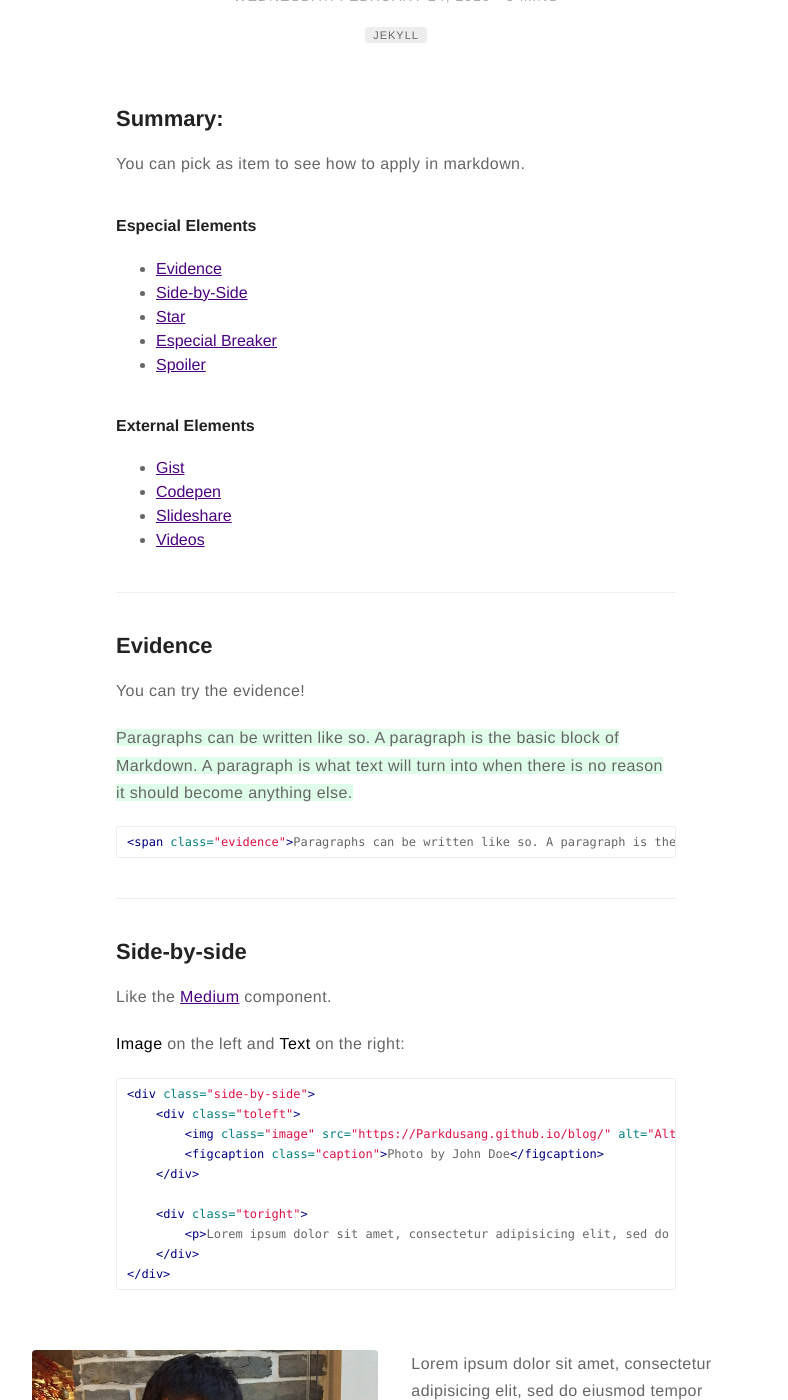
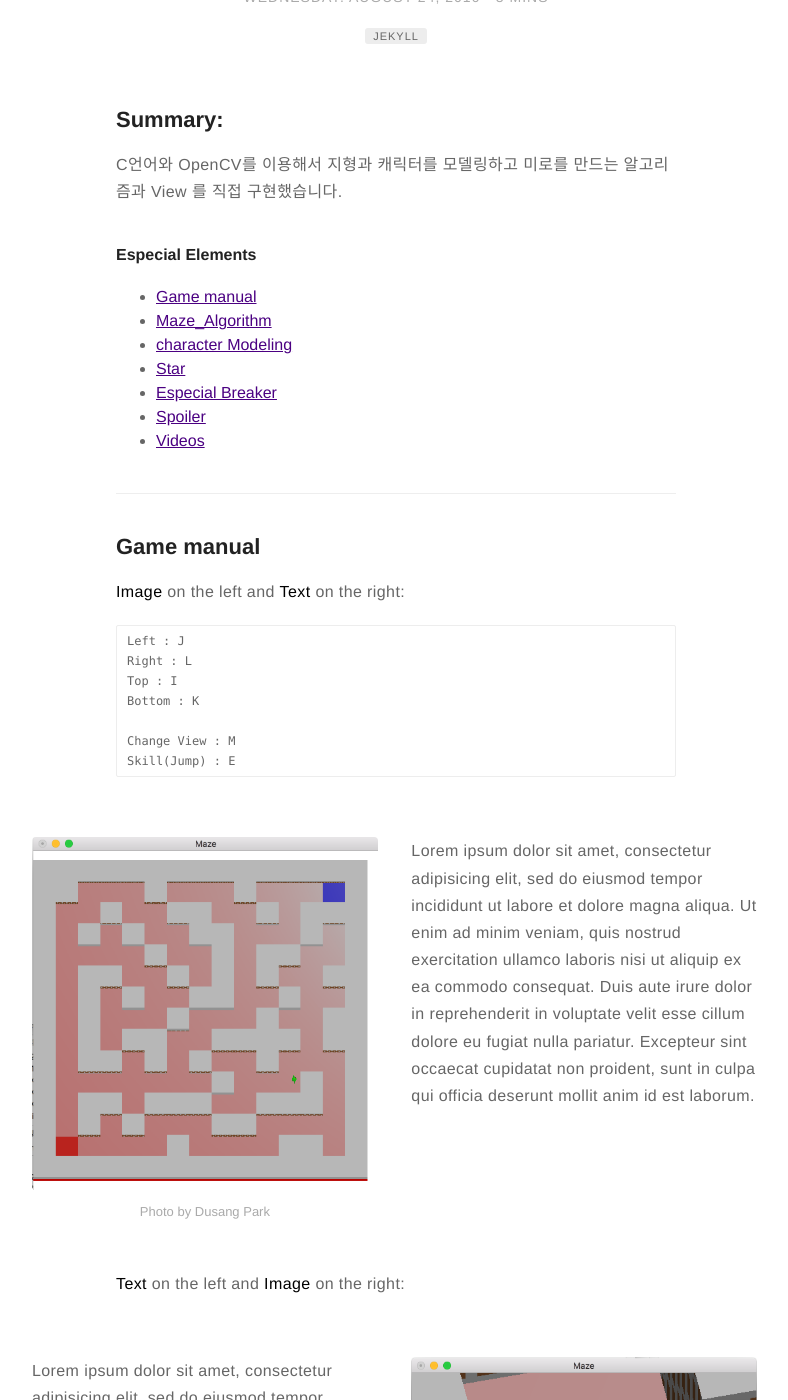
Before and after one commit to Parkdusang/blog, a Jekyll site: the page built from _posts/2015-02-24-Maze Escape Game - 3D Modeling.markdown, in a window 1280 px wide and 1400 px high, scrolled down 201 px. Shown: the whole window, without its empty margins (244-1032 px from the left). Built offline with Jekyll 4.4.1, drawn with Linux system fonts in a browser that asks for light colours; emoji names are drawn with the system emoji font; comment, search, counter and statistics services are not loaded; some of the changed text lies outside the part shown.

Commit message:
Change Content MazeEscape

```diff
--- a/_posts/2015-02-24-Maze Escape Game - 3D Modeling.markdown
+++ b/_posts/2015-02-24-Maze Escape Game - 3D Modeling.markdown
@@ -1,7 +1,7 @@
 ---
-title: "Markdown Extra Components"
+title: ":ramen:Maze Escape Game - 3D Modeling"
 layout: post
-date: 2016-02-24 22:48
+date: 2016-08-24 20:48
 image: /assets/images/markdown.jpg
 headerImage: false
 tag: jekyll
@@ -16,58 +16,35 @@ externalLink: false
 
 ## Summary:
 
-You can pick as item to see how to apply in markdown.
+C언어와 OpenCV를 이용해서 지형과 캐릭터를 모델링하고 미로를 만드는 알고리즘과 View 를 직접 구현했습니다.
 
 #### Especial Elements
-- [Evidence](#evidence)
-- [Side-by-Side](#side-by-side)
+- [Game manual](#Game manual)
+- [Maze_Algorithm](#Maze_Algorithm)
+- [character Modeling](#character Modeling)
 - [Star](#star)
 - [Especial Breaker](#especial-breaker)
 - [Spoiler](#spoiler)
+- [Videos](#Videos)
 
-#### External Elements
-- [Gist](#gist)
-- [Codepen](#codepen)
-- [Slideshare](#slideshare)
-- [Videos](#videos)
 
 ---
+## Game manual
+**Image** on the left and **Text** on the right:
+{% highlight html %}
+Left : J
+Right : L
+Top : I
+Bottom : K
 
-## Evidence
-
-You can try the evidence!
-
-<span class="evidence">Paragraphs can be written like so. A paragraph is the basic block of Markdown. A paragraph is what text will turn into when there is no reason it should become anything else.</span>
-
-{% highlight html %}
-<span class="evidence">Paragraphs can be written like so. A paragraph is the basic block of Markdown. A paragraph is what text will turn into when there is no reason it should become anything else.</span>
-{% endhighlight %}
-
----
-
-## Side-by-side
-
-Like the [Medium](https://medium.com/) component.
-
-**Image** on the left and **Text** on the right:
-
-{% highlight html %}
-<div class="side-by-side">
-    <div class="toleft">
-        <img class="image" src="{{ site.url }}/{{ assets/images/1_1.png }}" alt="Alt Text">
-        <figcaption class="caption">Photo by John Doe</figcaption>
-    </div>
-
-    <div class="toright">
-        <p>Lorem ipsum dolor sit amet, consectetur adipisicing elit, sed do eiusmod tempor incididunt ut labore et dolore magna aliqua. Ut enim ad minim veniam, quis nostrud exercitation ullamco laboris nisi ut aliquip ex ea commodo consequat. Duis aute irure dolor in reprehenderit in voluptate velit esse cillum dolore eu fugiat nulla pariatur. Excepteur sint occaecat cupidatat non proident, sunt in culpa qui officia deserunt mollit anim id est laborum.</p>
-    </div>
-</div>
+Change View : M
+Skill(Jump) : E
 {% endhighlight %}
 
 <div class="side-by-side">
     <div class="toleft">
-        <img class="image" src="{{ site.url }}/{{ site.picture }}" alt="Alt Text">
-        <figcaption class="caption">Photo by John Doe</figcaption>
+        <img class="image" src="{{ site.url }}/{{ 'assets/images/1_1.png' }}" alt="Alt Text">
+        <figcaption class="caption">Photo by Dusang Park</figcaption>
     </div>
 
     <div class="toright">
@@ -77,105 +54,68 @@ Like the [Medium](https://medium.com/) component.
 
 **Text** on the left and **Image** on the right:
 
-{% highlight html %}
 <div class="side-by-side">
     <div class="toleft">
         <p>Lorem ipsum dolor sit amet, consectetur adipisicing elit, sed do eiusmod tempor incididunt ut labore et dolore magna aliqua. Ut enim ad minim veniam, quis nostrud exercitation ullamco laboris nisi ut aliquip ex ea commodo consequat. Duis aute irure dolor in reprehenderit in voluptate velit esse cillum dolore eu fugiat nulla pariatur. Excepteur sint occaecat cupidatat non proident, sunt in culpa qui officia deserunt mollit anim id est laborum.</p>
     </div>
 
     <div class="toright">
-        <img class="image" src="{{ site.url }}/{{ site.picture }}" alt="Alt Text">
-        <figcaption class="caption">Photo by John Doe</figcaption>
+        <img class="image" src="{{ site.url }}/{{ 'assets/images/1_2.png' }}" alt="Alt Text">
+        <figcaption class="caption">Photo by Dusang Park</figcaption>
     </div>
 </div>
+
+
+---
+## Maze_Algorithm
+
+테두리 부분을 전부 벽으로 만듭니다.
+<span class="evidence">1,1의 좌표를 시작점으로, width와 height의 -1 지점을 도착지점으로 설정합니다.  </span>
+도착점과 시작점을 설정하게되면 알고리즘에 의해 미로를 maze[y][x]에 저장합니다.
+maze[][] == 2 는 벽으로 그외엔 길로 인식합니다.
+자세한 코드는 깃허브에 올라와 있습니다.
+
+{% highlight cpp %}
+void makewall(int y, int x) {
+    checkroad[y][x] = false;
+    int solutionArray[4] = { 1, 2, 3, 4};
+    ShuffleArray(solutionArray);
+
+    for(int i = 0 ; i< 4 ; i++){
+        if(solutionArray[i] == 1){
+            routetop(y ,x);
+        }
+        else if(solutionArray[i] == 2){
+            routeright(y,x);
+        }
+        else if(solutionArray[i] == 3){
+            routebottom(y ,x);
+        }
+        else{
+            routeleft(y ,x);
+        }
+    }
+    return ;
+}
 {% endhighlight %}
+
+---
+
+## Game Clear
 
 <div class="side-by-side">
     <div class="toleft">
-        <p>Lorem ipsum dolor sit amet, consectetur adipisicing elit, sed do eiusmod tempor incididunt ut labore et dolore magna aliqua. Ut enim ad minim veniam, quis nostrud exercitation ullamco laboris nisi ut aliquip ex ea commodo consequat. Duis aute irure dolor in reprehenderit in voluptate velit esse cillum dolore eu fugiat nulla pariatur. Excepteur sint occaecat cupidatat non proident, sunt in culpa qui officia deserunt mollit anim id est laborum.</p>
+        <img class="image" src="{{ site.url }}/{{ 'assets/images/1_3.png' }}" alt="Alt Text">
+        <figcaption class="caption">Photo by Dusang Park</figcaption>
     </div>
 
     <div class="toright">
-        <img class="image" src="{{ site.url }}/{{ site.picture }}" alt="Alt Text">
-        <figcaption class="caption">Photo by John Doe</figcaption>
+        <p>Lorem ipsum dolor sit amet, consectetur adipisicing elit, sed do eiusmod tempor incididunt ut labore et dolore magna aliqua. Ut enim ad minim veniam, quis nostrud exercitation ullamco laboris nisi ut aliquip ex ea commodo consequat. Duis aute irure dolor in reprehenderit in voluptate velit esse cillum dolore eu fugiat nulla pariatur. Excepteur sint occaecat cupidatat non proident, sunt in culpa qui officia deserunt mollit anim id est laborum.</p>
     </div>
 </div>
 
 ---
 
-## Star
-
-You can give evidence to a post. Just add the tag to the markdown file.
-
-{% highlight raw %}
-star: true
-{% endhighlight %}
-
----
-
-## Especial Breaker
-
-You can add a especial *hr* to your text.
-
-{% highlight html %}
-<div class="breaker"></div>
-{% endhighlight %}
-
-<div class="breaker"></div>
-
----
-
-## Spoiler
-
-You can add an especial hidden content that appears on hover.
-
-{% highlight html %}
-<div class="spoiler"><p>your content</p></div>
-{% endhighlight %}
-
-<div class="spoiler"><p>Lorem ipsum dolor sit amet, consectetur adipisicing elit, sed do eiusmod tempor incididunt ut labore et dolore magna aliqua. Ut enim ad minim veniam, quis nostrud exercitation ullamco laboris nisi ut aliquip ex ea commodo consequat. Duis aute irure dolor in reprehenderit in voluptate velit esse cillum dolore eu fugiat nulla pariatur. Excepteur sint occaecat cupidatat non proident, sunt in culpa qui officia deserunt mollit anim id est laborum.</p></div>
-
----
-
-## Gist
-
-You can add Gists from github.
-
-{% highlight raw %}
-{ % gist sergiokopplin/91ff4220480727b47224245ee2e9c291 % }
-{% endhighlight %}
-
-{% gist sergiokopplin/91ff4220480727b47224245ee2e9c291 %}
-
----
-
-## Codepen
-
-You can add Pens from Codepen.
-
-{% highlight html %}
-<p data-height="268" data-theme-id="0" data-slug-hash="gfdDu" data-default-tab="result" data-user="chriscoyier" class='codepen'>
-    See the Pen <a href='http://codepen.io/chriscoyier/pen/gfdDu/'>Crappy Recreation of the Book Cover of *The Flame Alphabet*</a> by Chris Coyier (<a href='http://codepen.io/chriscoyier'>@chriscoyier</a>) on <a href='http://codepen.io'>CodePen</a>.
-</p>
-<script async src="//assets.codepen.io/assets/embed/ei.js"></script>
-{% endhighlight %}
-
-<p data-height="268" data-theme-id="0" data-slug-hash="gfdDu" data-default-tab="result" data-user="chriscoyier" class='codepen'>See the Pen <a href='http://codepen.io/chriscoyier/pen/gfdDu/'>Crappy Recreation of the Book Cover of *The Flame Alphabet*</a> by Chris Coyier (<a href='http://codepen.io/chriscoyier'>@chriscoyier</a>) on <a href='http://codepen.io'>CodePen</a>.</p>
-<script async src="//assets.codepen.io/assets/embed/ei.js"></script>
-
----
-
-## Slideshare
-
-Add your presentations here!
-
-{% highlight html %}
-<iframe src="//www.slideshare.net/slideshow/embed_code/key/hqDhSJoWkrHe7l" width="560" height="310" frameborder="0" marginwidth="0" marginheight="0" scrolling="no" style="border:1px solid #CCC; border-width:1px; margin-bottom:5px; max-width: 100%;" allowfullscreen> </iframe>
-{% endhighlight %}
-
-<iframe src="//www.slideshare.net/slideshow/embed_code/key/hqDhSJoWkrHe7l" width="560" height="310" frameborder="0" marginwidth="0" marginheight="0" scrolling="no" style="border:1px solid #CCC; border-width:1px; margin-bottom:5px; max-width: 100%;" allowfullscreen> </iframe>
-
----
 
 ## Videos
 
@@ -187,11 +127,4 @@ Do you want some videos? Youtube, Vimeo or Vevo? Copy the embed code and paste o
 <iframe width="560" height="310" src="https://www.youtube.com/embed/r7XhWUDj-Ts" frameborder="0" allowfullscreen></iframe>
 {% endhighlight %}
 
-<iframe width="560" height="310" src="https://www.youtube.com/embed/r7XhWUDj-Ts" frameborder="0" allowfullscreen></iframe>
-
-[1]: http://daringfireball.net/projects/markdown/
-[2]: http://www.fileformat.info/info/unicode/char/2163/index.htm
-[3]: http://www.markitdown.net/
-[4]: http://daringfireball.net/projects/markdown/basics
-[5]: http://daringfireball.net/projects/markdown/syntax
-[6]: http://kune.fr/wp-content/uploads/2013/10/ghost-blog.jpg
+<iframe width="560" height="310" src="https://www.youtube.com/embed/qDNZa_tf7Ic" frameborder="0" allowfullscreen></iframe>
--- a/_posts/2016-02-24-markdown-common-elements.markdown
+++ b/_posts/2016-02-24-markdown-common-elements.markdown
@@ -1,5 +1,5 @@
 ---
-title: "Markdown Common Elements"
+title: ":ramen: Markdown Common Elements"
 layout: post
 date: 2016-02-24 22:44
 image: /assets/images/markdown.jpg
```
Also changed, not shown: assets/images/1_3.png (added).
